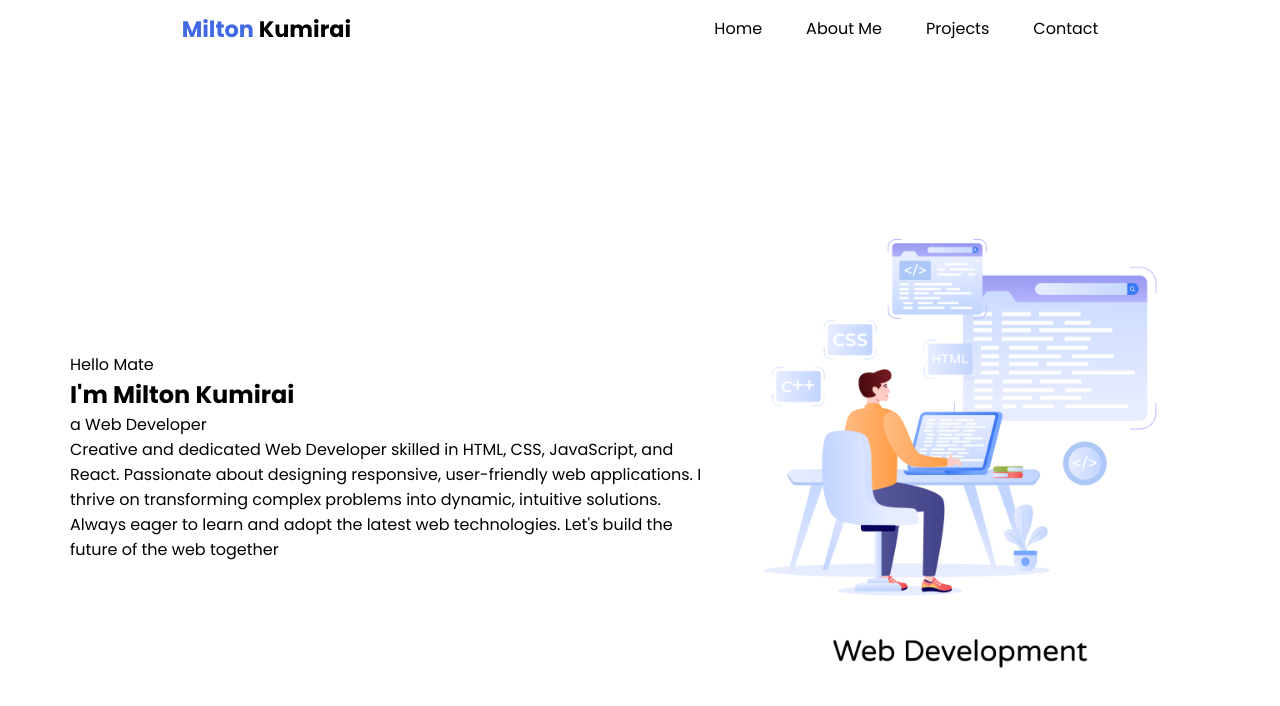
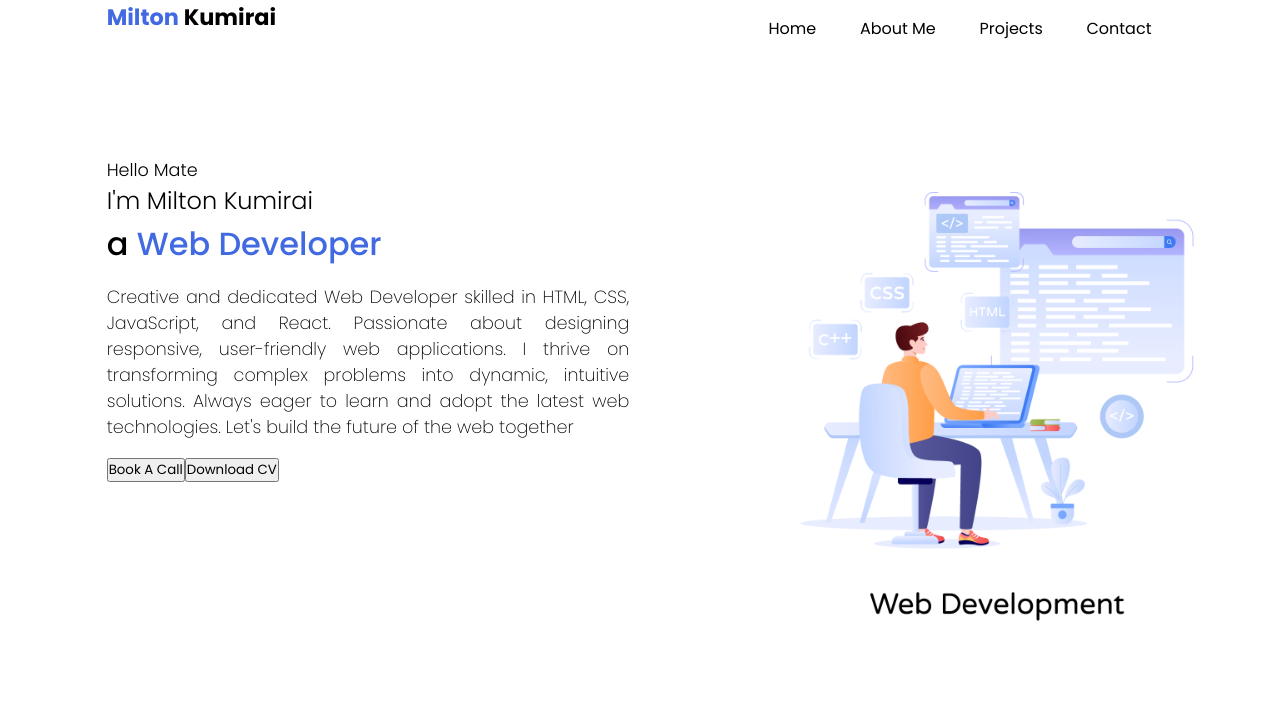
Before and after one commit to Kummirai/portifolio, a React (Vite) app in the folder my portifolio/: page / in a window 1280 px wide. Shown: the top 706 px of the page. Built offline with nearby package versions, Linux system fonts and the light colour scheme.

Commit message:
Enhance Main component layout and styles; add buttons for user actions

```diff
--- a/my portifolio/src/components/Main.jsx
+++ b/my portifolio/src/components/Main.jsx
@@ -2,9 +2,9 @@ const Main = () => {
   return (
     <main>
       <section className="main">
-        <p>Hello Mate</p>
-        <h2>I&apos;m Milton Kumirai</h2>
-        <p>
+        <p className="greeting">Hello Mate</p>
+        <h2 className="developer-name">I&apos;m Milton Kumirai</h2>
+        <p className="title">
           a <span>Web Developer</span>
         </p>
         <p className="description">
@@ -14,6 +14,10 @@ const Main = () => {
           intuitive solutions. Always eager to learn and adopt the latest web
           technologies. Let&apos;s build the future of the web together
         </p>
+        <section className="buttons">
+          <button>Book A Call</button>
+          <button>Download CV</button>
+        </section>
       </section>
       <section className="page-image">
         <img src="249.png" alt="" />
--- a/my portifolio/src/index.css
+++ b/my portifolio/src/index.css
@@ -10,13 +10,13 @@
 }
 
 header {
-  display: flex;
-  justify-content: space-around;
-  align-items: center;
+  display: grid;
+  grid-template-columns: repeat(12, 1fr);
 }
 
 header h1 {
   font-size: 1.4rem;
+  grid-column: 2 / span 3;
 }
 
 header h1 > span {
@@ -24,9 +24,9 @@ header h1 > span {
 }
 
 header ul {
+  grid-column: 8 / 12;
   display: flex;
-  justify-content: space-between;
-  width: 30%;
+  justify-content: space-around;
   align-items: center;
   padding: 1rem 0;
 }
@@ -46,10 +46,20 @@ header a:hover {
   border-bottom: 1px solid #4169e1;
 }
 main {
-  display: flex;
-  justify-content: center;
-  align-items: center;
+  /* display: flex;
+  justify-content: space-around;
+  align-items: flex-start;
   height: 100vh;
+  margin: 60px 0 0 0;
+  padding: 0 13rem; */
+  display: grid;
+  grid-template-columns: repeat(12, 1fr);
+  grid-template-rows: repeat(12, 100px);
+}
+
+.page-image {
+  grid-column: 8 / 12;
+  grid-row: 2 / 12;
 }
 
 main img {
@@ -57,7 +67,38 @@ main img {
 }
 
 main .main {
-  width: 50%;
+  grid-column: 2 / 9;
+  grid-row: 2 / 12;
+}
+
+main .developer-name {
+  font-size: 1.5rem;
+  font-weight: 300;
+  margin: 0.d3rem 0;
+}
+main .main .title {
+  font-size: 2rem;
+  margin: 0.1rem 0;
+  font-weight: 500;
+}
+
+main .title > span {
+  color: #4169e1;
+}
+
+main .description {
+  font-size: 1.1rem;
+  font-weight: 200;
+  margin: 1rem 0;
+  text-align: justify;
+  width: 70%;
+}
+
+main .greeting {
+  font-size: 1.1rem;
+  font-weight: 300;
+  text-align: justify;
+  width: 80%;
 }
 
 /*<a href="https://lovepik.com/images/png-gamedevelopment.html">Game Development Png vectors by Lovepik.com</a>*/
```
